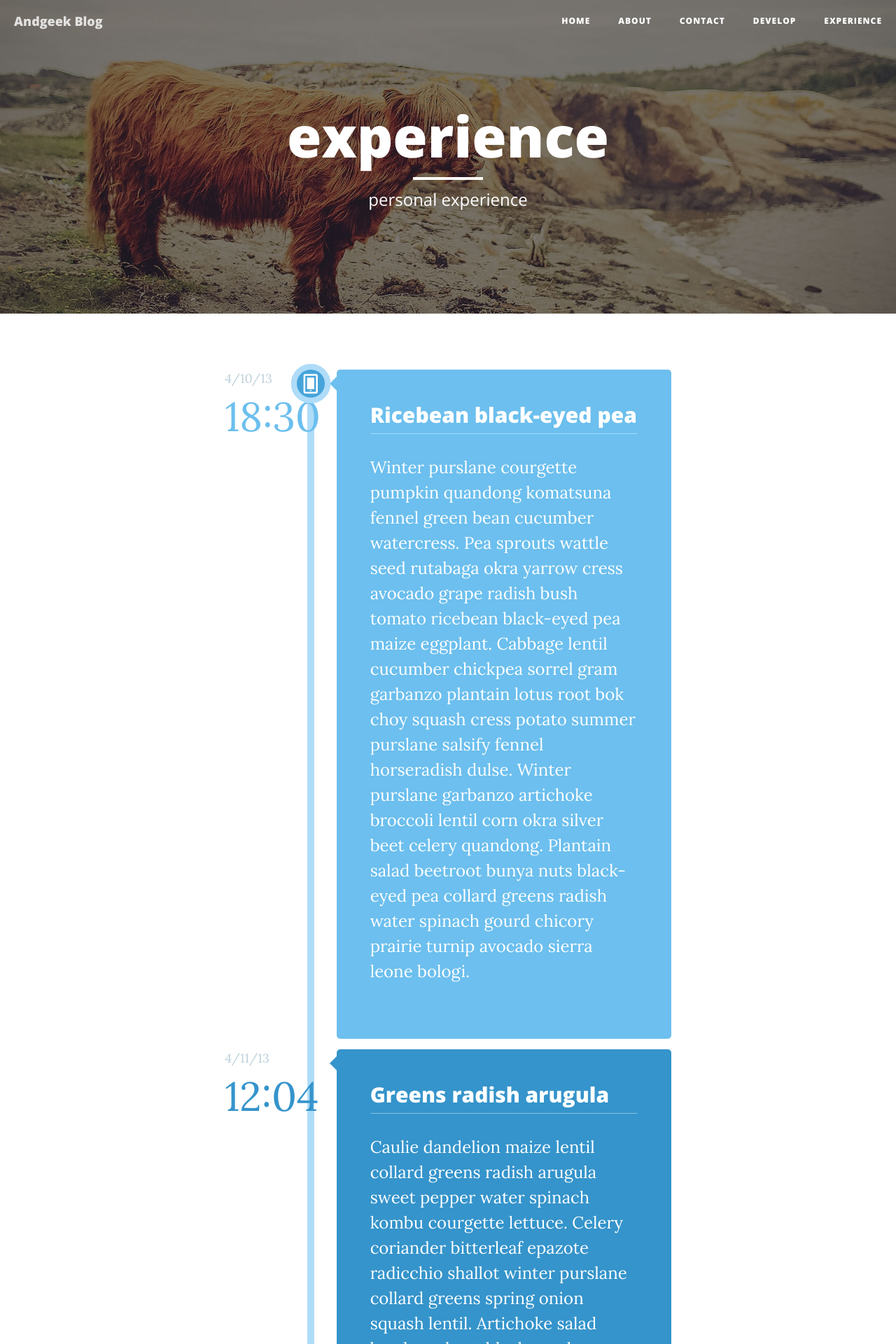
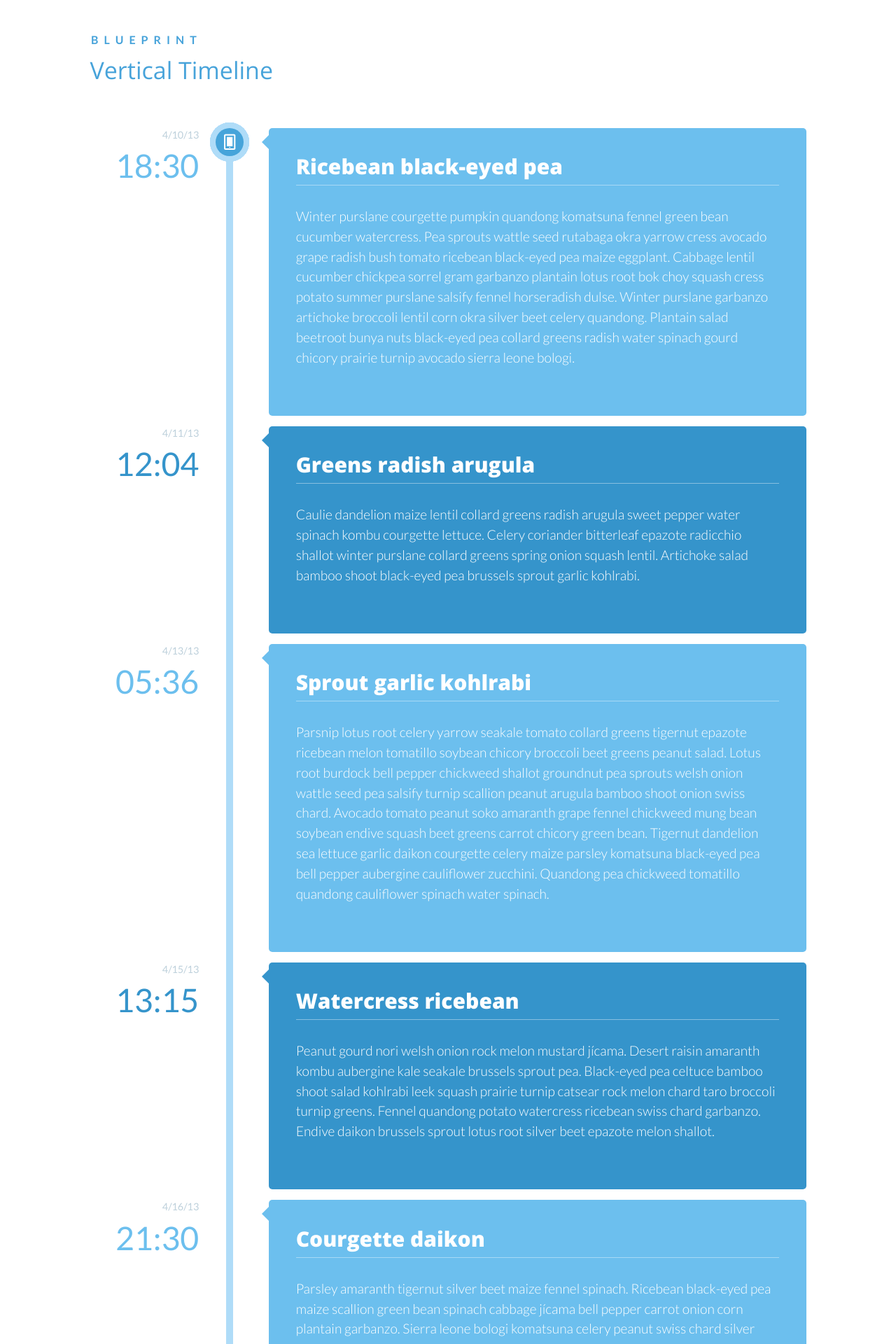
Before and after one commit to andgeek/angeek.github.io, a Jekyll site: the page built from experience/index.html, in a window 1280 px wide. Shown: the top 1920 px of the page at 70% size. Built offline with Jekyll 4.4.1, drawn with Linux system fonts in a browser that asks for light colours; nearby versions of some CDN libraries.

Commit message:
update timeline
update timeline

```diff
--- a/experience.html
+++ /dev/null
@@ -1,192 +0,0 @@
----
-layout: page
-title: "experience"
-description: "personal experience"
-header-img: "img/contact-bg.jpg"
----
-
-<div class="experience">
-	<div class="main">
-		<ul class="cbp_tmtimeline">
-			<li>
-				<time class="cbp_tmtime" datetime="2013-04-10 18:30">
-					<span>
-						4/10/13
-					</span>
-					<span>
-						18:30
-					</span>
-				</time>
-				<div class="cbp_tmicon cbp_tmicon-phone">
-				</div>
-				<div class="cbp_tmlabel">
-					<h2>
-						Ricebean black-eyed pea
-					</h2>
-					<p>
-						Winter purslane courgette pumpkin quandong komatsuna fennel green bean
-						cucumber watercress. Pea sprouts wattle seed rutabaga okra yarrow cress
-						avocado grape radish bush tomato ricebean black-eyed pea maize eggplant.
-						Cabbage lentil cucumber chickpea sorrel gram garbanzo plantain lotus root
-						bok choy squash cress potato summer purslane salsify fennel horseradish
-						dulse. Winter purslane garbanzo artichoke broccoli lentil corn okra silver
-						beet celery quandong. Plantain salad beetroot bunya nuts black-eyed pea
-						collard greens radish water spinach gourd chicory prairie turnip avocado
-						sierra leone bologi.
-					</p>
-				</div>
-			</li>
-			<li>
-				<time class="cbp_tmtime" datetime="2013-04-11T12:04">
-					<span>
-						4/11/13
-					</span>
-					<span>
-						12:04
-					</span>
-				</time>
-				<div class="cbp_tmicon cbp_tmicon-screen">
-				</div>
-				<div class="cbp_tmlabel">
-					<h2>
-						Greens radish arugula
-					</h2>
-					<p>
-						Caulie dandelion maize lentil collard greens radish arugula sweet pepper
-						water spinach kombu courgette lettuce. Celery coriander bitterleaf epazote
-						radicchio shallot winter purslane collard greens spring onion squash lentil.
-						Artichoke salad bamboo shoot black-eyed pea brussels sprout garlic kohlrabi.
-					</p>
-				</div>
-			</li>
-			<li>
-				<time class="cbp_tmtime" datetime="2013-04-13 05:36">
-					<span>
-						4/13/13
-					</span>
-					<span>
-						05:36
-					</span>
-				</time>
-				<div class="cbp_tmicon cbp_tmicon-mail">
-				</div>
-				<div class="cbp_tmlabel">
-					<h2>
-						Sprout garlic kohlrabi
-					</h2>
-					<p>
-						Parsnip lotus root celery yarrow seakale tomato collard greens tigernut
-						epazote ricebean melon tomatillo soybean chicory broccoli beet greens peanut
-						salad. Lotus root burdock bell pepper chickweed shallot groundnut pea sprouts
-						welsh onion wattle seed pea salsify turnip scallion peanut arugula bamboo
-						shoot onion swiss chard. Avocado tomato peanut soko amaranth grape fennel
-						chickweed mung bean soybean endive squash beet greens carrot chicory green
-						bean. Tigernut dandelion sea lettuce garlic daikon courgette celery maize
-						parsley komatsuna black-eyed pea bell pepper aubergine cauliflower zucchini.
-						Quandong pea chickweed tomatillo quandong cauliflower spinach water spinach.
-					</p>
-				</div>
-			</li>
-			<li>
-				<time class="cbp_tmtime" datetime="2013-04-15 13:15">
-					<span>
-						4/15/13
-					</span>
-					<span>
-						13:15
-					</span>
-				</time>
-				<div class="cbp_tmicon cbp_tmicon-phone">
-				</div>
-				<div class="cbp_tmlabel">
-					<h2>
-						Watercress ricebean
-					</h2>
-					<p>
-						Peanut gourd nori welsh onion rock melon mustard jícama. Desert raisin
-						amaranth kombu aubergine kale seakale brussels sprout pea. Black-eyed pea
-						celtuce bamboo shoot salad kohlrabi leek squash prairie turnip catsear
-						rock melon chard taro broccoli turnip greens. Fennel quandong potato watercress
-						ricebean swiss chard garbanzo. Endive daikon brussels sprout lotus root
-						silver beet epazote melon shallot.
-					</p>
-				</div>
-			</li>
-			<li>
-				<time class="cbp_tmtime" datetime="2013-04-16 21:30">
-					<span>
-						4/16/13
-					</span>
-					<span>
-						21:30
-					</span>
-				</time>
-				<div class="cbp_tmicon cbp_tmicon-earth">
-				</div>
-				<div class="cbp_tmlabel">
-					<h2>
-						Courgette daikon
-					</h2>
-					<p>
-						Parsley amaranth tigernut silver beet maize fennel spinach. Ricebean black-eyed
-						pea maize scallion green bean spinach cabbage jícama bell pepper carrot
-						onion corn plantain garbanzo. Sierra leone bologi komatsuna celery peanut
-						swiss chard silver beet squash dandelion maize chicory burdock tatsoi dulse
-						radish wakame beetroot.
-					</p>
-				</div>
-			</li>
-			<li>
-				<time class="cbp_tmtime" datetime="2013-04-17 12:11">
-					<span>
-						4/17/13
-					</span>
-					<span>
-						12:11
-					</span>
-				</time>
-				<div class="cbp_tmicon cbp_tmicon-screen">
-				</div>
-				<div class="cbp_tmlabel">
-					<h2>
-						Greens radish arugula
-					</h2>
-					<p>
-						Caulie dandelion maize lentil collard greens radish arugula sweet pepper
-						water spinach kombu courgette lettuce. Celery coriander bitterleaf epazote
-						radicchio shallot winter purslane collard greens spring onion squash lentil.
-						Artichoke salad bamboo shoot black-eyed pea brussels sprout garlic kohlrabi.
-					</p>
-				</div>
-			</li>
-			<li>
-				<time class="cbp_tmtime" datetime="2013-04-18 09:56">
-					<span>
-						4/18/13
-					</span>
-					<span>
-						09:56
-					</span>
-				</time>
-				<div class="cbp_tmicon cbp_tmicon-phone">
-				</div>
-				<div class="cbp_tmlabel">
-					<h2>
-						Sprout garlic kohlrabi
-					</h2>
-					<p>
-						Parsnip lotus root celery yarrow seakale tomato collard greens tigernut
-						epazote ricebean melon tomatillo soybean chicory broccoli beet greens peanut
-						salad. Lotus root burdock bell pepper chickweed shallot groundnut pea sprouts
-						welsh onion wattle seed pea salsify turnip scallion peanut arugula bamboo
-						shoot onion swiss chard. Avocado tomato peanut soko amaranth grape fennel
-						chickweed mung bean soybean endive squash beet greens carrot chicory green
-						bean. Tigernut dandelion sea lettuce garlic daikon courgette celery maize
-						parsley komatsuna black-eyed pea bell pepper aubergine cauliflower zucchini.
-						Quandong pea chickweed tomatillo quandong cauliflower spinach water spinach.
-					</p>
-				</div>
-			</li>
-		</ul>
-	</div>
-</div>
--- a/css/default.css
+++ b/experience/css/default.css
@@ -12,27 +12,39 @@
 }
 
 *, *:after, *:before { -webkit-box-sizing: border-box; -moz-box-sizing: border-box; box-sizing: border-box; }
-
+body, html { font-size: 100%; padding: 0; margin: 0;}
 
 /* Clearfix hack by Nicolas Gallagher: http://nicolasgallagher.com/micro-clearfix-hack/ */
 .clearfix:before, .clearfix:after { content: " "; display: table; }
 .clearfix:after { clear: both; }
 
+body {
+    font-family: 'Lato', Calibri, Arial, sans-serif;
+    color: #47a3da;
+}
 
+a {
+	color: #f0f0f0;
+	text-decoration: none;
+}
+
+a:hover {
+	color: #000;
+}
 
 .main,
-.experience > header {
+.container > header {
 	width: 95%;
 	max-width: 69em;
 	margin: 0 auto;
 	padding: 0 1.875em 3.125em;
 }
 
-.experience > header {
+.container > header {
 	padding: 2.875em 1.875em 1.875em;
 }
 
-.experience > header h1 {
+.container > header h1 {
 	font-size: 2.125em;
 	line-height: 1.3;
 	margin: 0;
@@ -40,7 +52,7 @@
 	font-weight: 400;
 }
 
-.experience > header span {
+.container > header span {
 	display: block;
 	font-weight: 700;
 	text-transform: uppercase;
@@ -48,11 +60,11 @@
 	padding: 0 0 0.6em 0.1em;
 }
 
-.experience > header nav {
+.container > header nav {
 	float: right;
 }
 
-.experience > header nav a {
+.container > header nav a {
 	display: block;
 	float: left;
 	position: relative;
@@ -66,7 +78,7 @@
 	text-indent: -8000px;
 }
 
-.experience > header nav a:after {
+.container > header nav a:after {
 	content: attr(data-info);
 	color: #47a3da;
 	position: absolute;
@@ -78,11 +90,11 @@
 	pointer-events: none;
 }
 
-.experience > header nav a:hover:after {
+.container > header nav a:hover:after {
 	opacity: 1;
 }
 
-.experience > header nav a:hover {
+.container > header nav a:hover {
 	background: #47a3da;
 }
 
@@ -104,7 +116,7 @@
 	padding-left: 8px;
 }
 
-.experience > header nav a:hover:before {
+.container > header nav a:hover:before {
 	color: #fff;
 }
 
--- /dev/null
+++ b/experience/index.html
@@ -0,0 +1,90 @@
+---
+title: Portfolio
+layout: default
+---
+
+<!DOCTYPE html>
+<html class="no-js">
+	<head>
+		<meta charset="UTF-8" />
+		<meta http-equiv="X-UA-Compatible" content="IE=edge,chrome=1">
+		<meta name="viewport" content="width=device-width, initial-scale=1.0">
+		<title>Blueprint: Vertical Timeline</title>
+		<meta name="description" content="Blueprint: Vertical Timeline" />
+		<meta name="keywords" content="timeline, vertical, layout, style, component, web development, template, responsive" />
+		<meta name="author" content="Codrops" />
+		<link rel="shortcut icon" href="../favicon.ico">
+		<link rel="stylesheet" type="text/css" href="css/default.css" />
+		<link rel="stylesheet" type="text/css" href="css/component.css" />
+		<script src="js/modernizr.custom.js"></script>
+	</head>
+	<body>
+		<div class="container">
+			<header class="clearfix">
+				<span>Blueprint</span>
+				<h1>Vertical Timeline</h1>
+
+			</header>
+			<div class="main">
+				<ul class="cbp_tmtimeline">
+					<li>
+						<time class="cbp_tmtime" datetime="2013-04-10 18:30"><span>4/10/13</span> <span>18:30</span></time>
+						<div class="cbp_tmicon cbp_tmicon-phone"></div>
+						<div class="cbp_tmlabel">
+							<h2>Ricebean black-eyed pea</h2>
+							<p>Winter purslane courgette pumpkin quandong komatsuna fennel green bean cucumber watercress. Pea sprouts wattle seed rutabaga okra yarrow cress avocado grape radish bush tomato ricebean black-eyed pea maize eggplant. Cabbage lentil cucumber chickpea sorrel gram garbanzo plantain lotus root bok choy squash cress potato summer purslane salsify fennel horseradish dulse. Winter purslane garbanzo artichoke broccoli lentil corn okra silver beet celery quandong. Plantain salad beetroot bunya nuts black-eyed pea collard greens radish water spinach gourd chicory prairie turnip avocado sierra leone bologi.</p>
+						</div>
+					</li>
+					<li>
+						<time class="cbp_tmtime" datetime="2013-04-11T12:04"><span>4/11/13</span> <span>12:04</span></time>
+						<div class="cbp_tmicon cbp_tmicon-screen"></div>
+						<div class="cbp_tmlabel">
+							<h2>Greens radish arugula</h2>
+							<p>Caulie dandelion maize lentil collard greens radish arugula sweet pepper water spinach kombu courgette lettuce. Celery coriander bitterleaf epazote radicchio shallot winter purslane collard greens spring onion squash lentil. Artichoke salad bamboo shoot black-eyed pea brussels sprout garlic kohlrabi.</p>
+						</div>
+					</li>
+					<li>
+						<time class="cbp_tmtime" datetime="2013-04-13 05:36"><span>4/13/13</span> <span>05:36</span></time>
+						<div class="cbp_tmicon cbp_tmicon-mail"></div>
+						<div class="cbp_tmlabel">
+							<h2>Sprout garlic kohlrabi</h2>
+							<p>Parsnip lotus root celery yarrow seakale tomato collard greens tigernut epazote ricebean melon tomatillo soybean chicory broccoli beet greens peanut salad. Lotus root burdock bell pepper chickweed shallot groundnut pea sprouts welsh onion wattle seed pea salsify turnip scallion peanut arugula bamboo shoot onion swiss chard. Avocado tomato peanut soko amaranth grape fennel chickweed mung bean soybean endive squash beet greens carrot chicory green bean. Tigernut dandelion sea lettuce garlic daikon courgette celery maize parsley komatsuna black-eyed pea bell pepper aubergine cauliflower zucchini. Quandong pea chickweed tomatillo quandong cauliflower spinach water spinach.</p>
+						</div>
+					</li>
+					<li>
+						<time class="cbp_tmtime" datetime="2013-04-15 13:15"><span>4/15/13</span> <span>13:15</span></time>
+						<div class="cbp_tmicon cbp_tmicon-phone"></div>
+						<div class="cbp_tmlabel">
+							<h2>Watercress ricebean</h2>
+							<p>Peanut gourd nori welsh onion rock melon mustard jícama. Desert raisin amaranth kombu aubergine kale seakale brussels sprout pea. Black-eyed pea celtuce bamboo shoot salad kohlrabi leek squash prairie turnip catsear rock melon chard taro broccoli turnip greens. Fennel quandong potato watercress ricebean swiss chard garbanzo. Endive daikon brussels sprout lotus root silver beet epazote melon shallot.</p>
+						</div>
+					</li>
+					<li>
+						<time class="cbp_tmtime" datetime="2013-04-16 21:30"><span>4/16/13</span> <span>21:30</span></time>
+						<div class="cbp_tmicon cbp_tmicon-earth"></div>
+						<div class="cbp_tmlabel">
+							<h2>Courgette daikon</h2>
+							<p>Parsley amaranth tigernut silver beet maize fennel spinach. Ricebean black-eyed pea maize scallion green bean spinach cabbage jícama bell pepper carrot onion corn plantain garbanzo. Sierra leone bologi komatsuna celery peanut swiss chard silver beet squash dandelion maize chicory burdock tatsoi dulse radish wakame beetroot.</p>
+						</div>
+					</li>
+					<li>
+						<time class="cbp_tmtime" datetime="2013-04-17 12:11"><span>4/17/13</span> <span>12:11</span></time>
+						<div class="cbp_tmicon cbp_tmicon-screen"></div>
+						<div class="cbp_tmlabel">
+							<h2>Greens radish arugula</h2>
+							<p>Caulie dandelion maize lentil collard greens radish arugula sweet pepper water spinach kombu courgette lettuce. Celery coriander bitterleaf epazote radicchio shallot winter purslane collard greens spring onion squash lentil. Artichoke salad bamboo shoot black-eyed pea brussels sprout garlic kohlrabi.</p>
+						</div>
+					</li>
+					<li>
+						<time class="cbp_tmtime" datetime="2013-04-18 09:56"><span>4/18/13</span> <span>09:56</span></time>
+						<div class="cbp_tmicon cbp_tmicon-phone"></div>
+						<div class="cbp_tmlabel">
+							<h2>Sprout garlic kohlrabi</h2>
+							<p>Parsnip lotus root celery yarrow seakale tomato collard greens tigernut epazote ricebean melon tomatillo soybean chicory broccoli beet greens peanut salad. Lotus root burdock bell pepper chickweed shallot groundnut pea sprouts welsh onion wattle seed pea salsify turnip scallion peanut arugula bamboo shoot onion swiss chard. Avocado tomato peanut soko amaranth grape fennel chickweed mung bean soybean endive squash beet greens carrot chicory green bean. Tigernut dandelion sea lettuce garlic daikon courgette celery maize parsley komatsuna black-eyed pea bell pepper aubergine cauliflower zucchini. Quandong pea chickweed tomatillo quandong cauliflower spinach water spinach.</p>
+						</div>
+					</li>
+				</ul>
+			</div>
+		</div>
+	</body>
+</html>
```
Also changed, not shown: experience/css/component.css (renamed from css/component.css), experience/fonts/fontawesome.ttf (renamed from fonts/fontawesome.ttf), experience/fonts/fontawesome.woff (renamed from fonts/fontawesome.woff), experience/fonts/readme.md (renamed from fonts/readme.md), experience/fonts/timelineicons/Read Me.txt (renamed from fonts/timelineicons/Read Me.txt), experience/fonts/timelineicons/ecoico.dev.svg (renamed from fonts/timelineicons/ecoico.dev.svg), experience/fonts/timelineicons/ecoico.svg (renamed from fonts/timelineicons/ecoico.svg), experience/fonts/timelineicons/ecoico.ttf (renamed from fonts/timelineicons/ecoico.ttf), experience/fonts/timelineicons/ecoico.woff (renamed from fonts/timelineicons/ecoico.woff), experience/fonts/timelineicons/license.txt (renamed from fonts/timelineicons/license.txt), experience/js/modernizr.custom.js (renamed from js/modernizr.custom.js), 7 other files.
